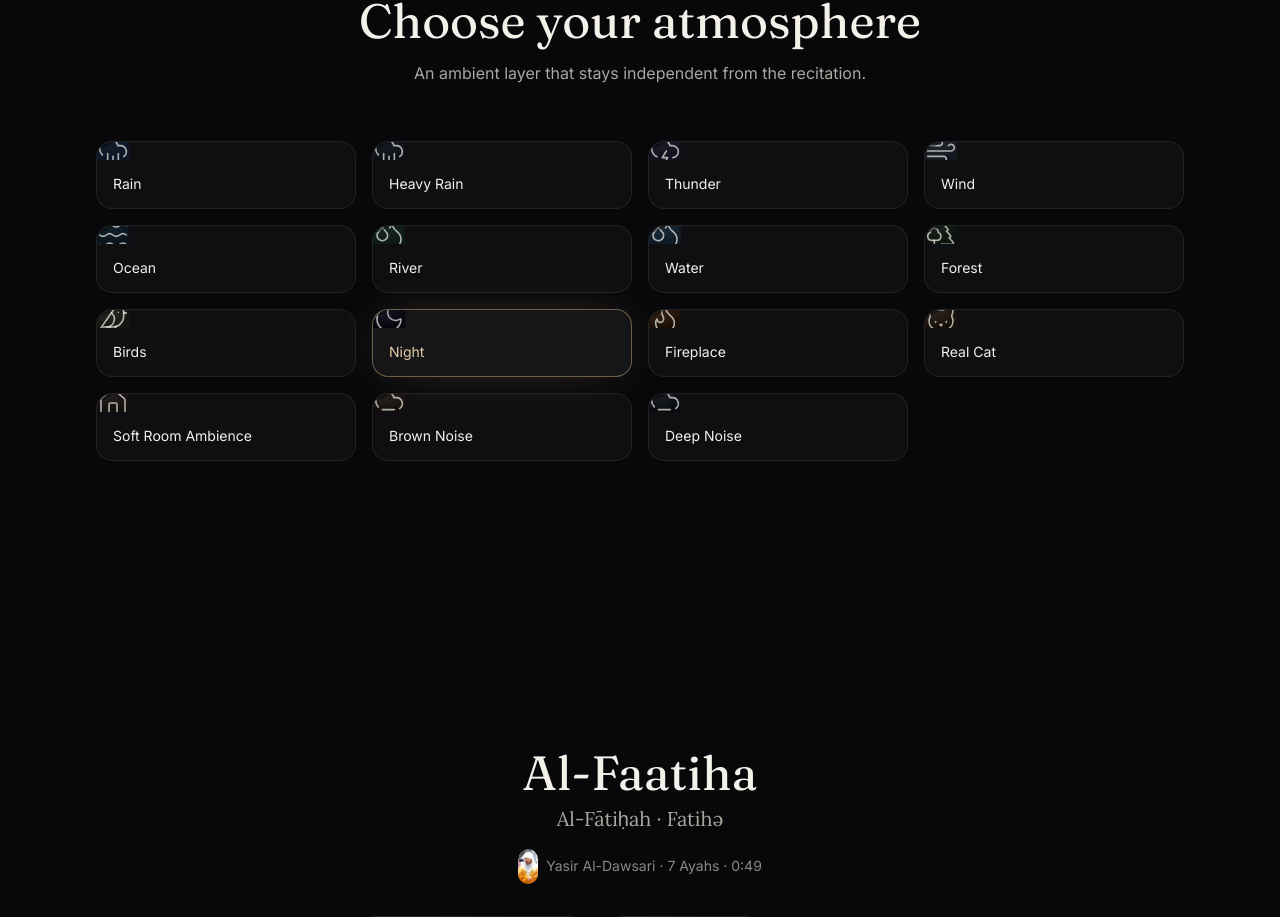
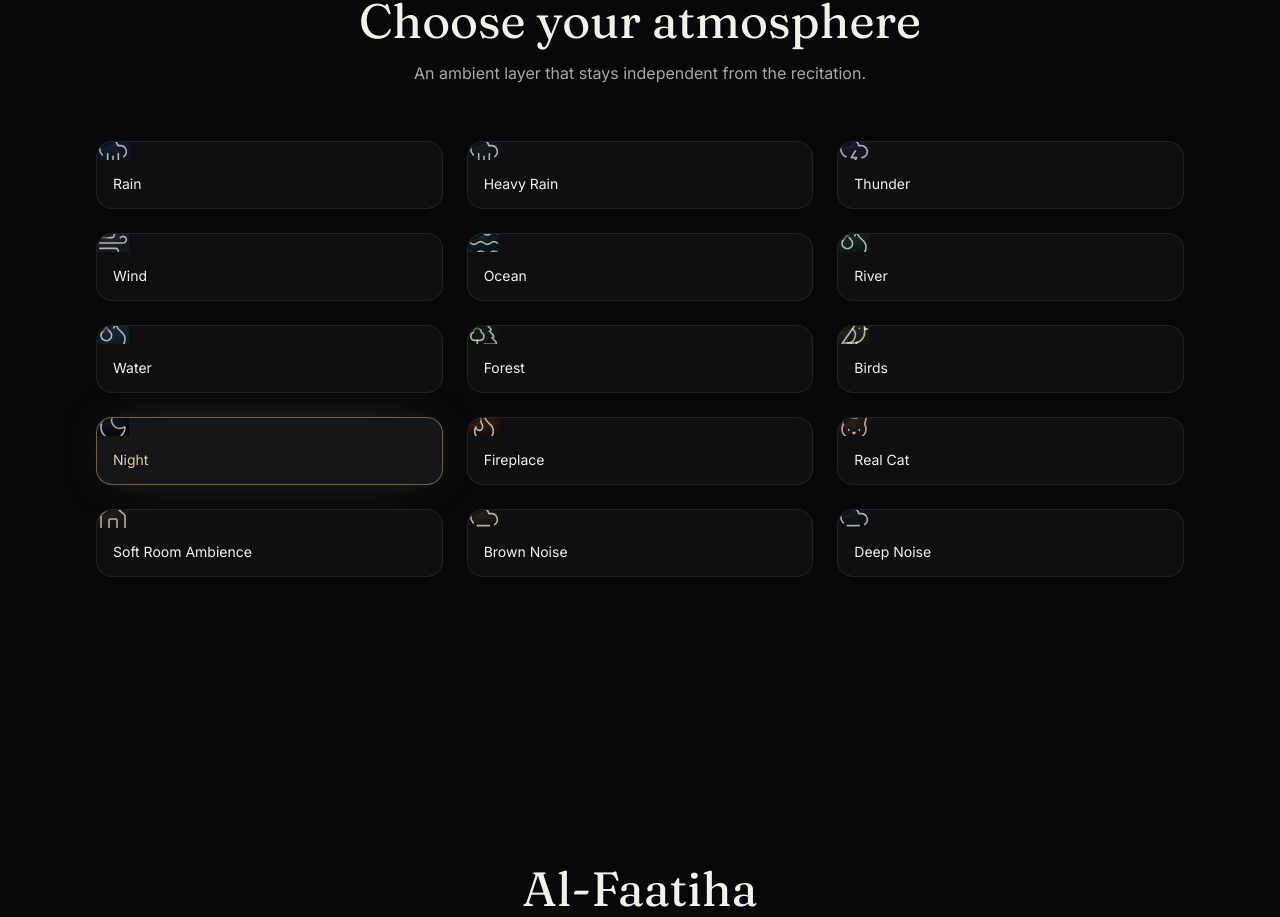
Before and after one commit to nazarlielmaddin/quran, a Next.js app: page / in a window 1280 px wide. Shown: the part 2980-3897 px from the top of the page. Built offline with nearby package versions, Linux system fonts and the light colour scheme.

Commit message:
feat: ambient grid 3 columns — cards fit 3 per row, reduced sizing
- lg:grid-cols-3 for 3 ambiences per row
- gap-6 between cards
- aspect-[16/9] cards fit naturally within grid

```diff
--- a/components/AmbientSelector.tsx
+++ b/components/AmbientSelector.tsx
@@ -97,7 +97,7 @@
         <p className="mt-4 text-mist-dim">{dict.atmosphere.subtitle}</p>
       </div>
 
-      <div className="grid grid-cols-1 sm:grid-cols-2 lg:grid-cols-3 xl:grid-cols-4 gap-4">
+      <div className="grid grid-cols-1 sm:grid-cols-2 lg:grid-cols-3 gap-6">
         {ambientSounds.map((s) => (
           <AmbientCard key={s.id} soundId={s.id} />
         ))}
```
